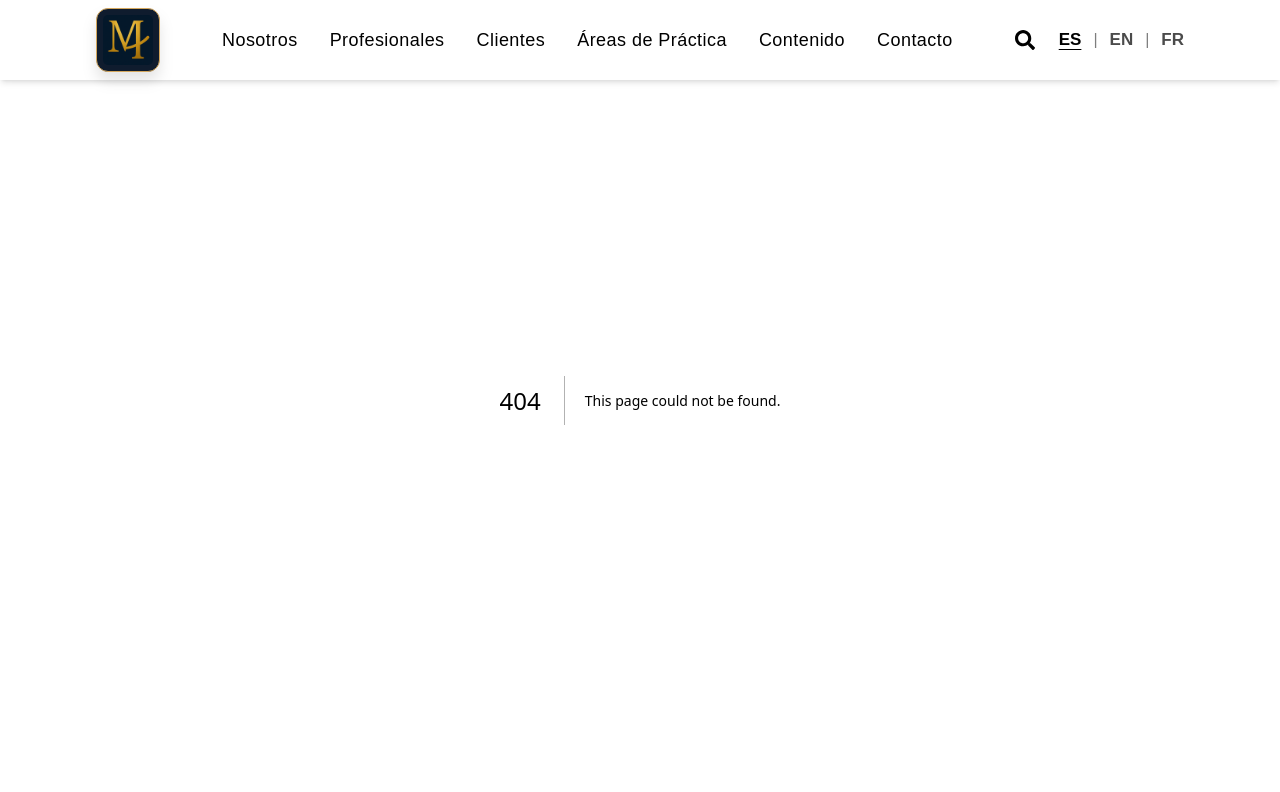
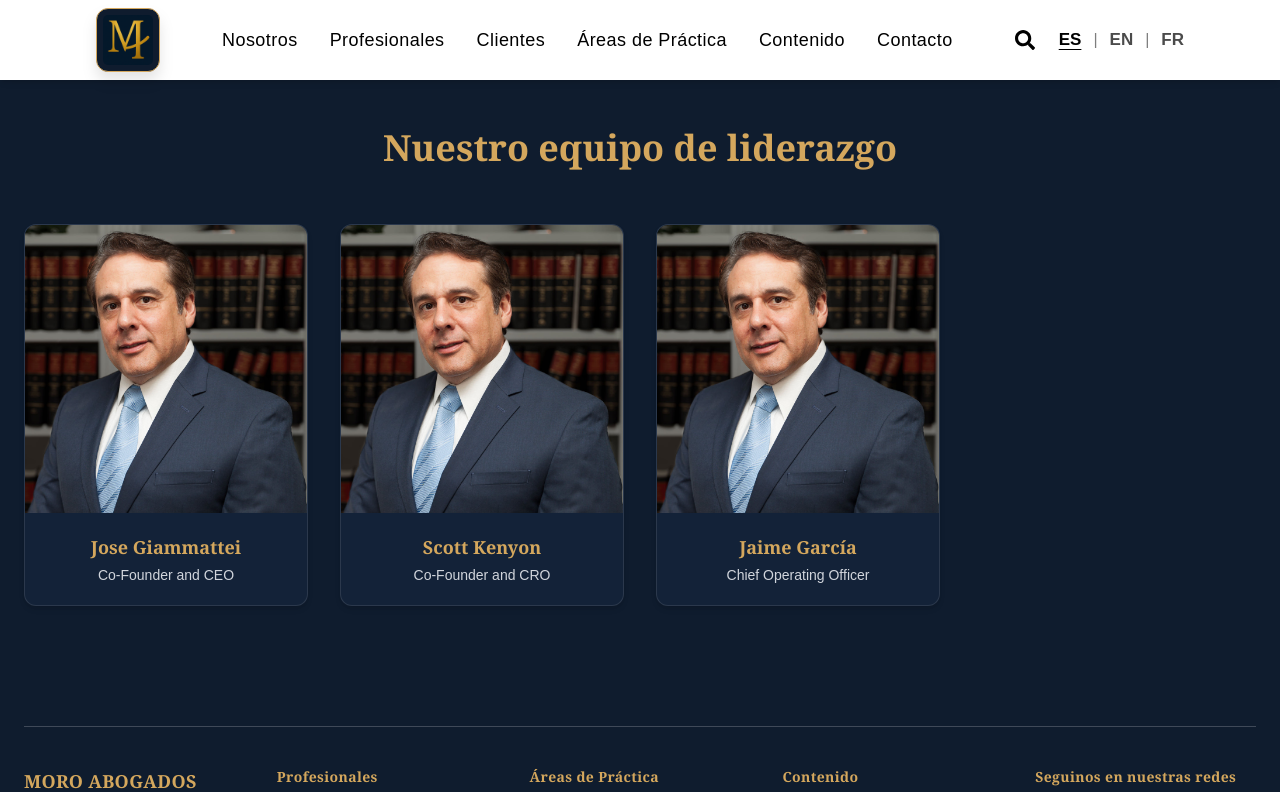
Before and after one commit to BHeydeBautista/MoroAbogados, a Next.js app: page /Team in a window 1280 px wide. Before the commit this address had no page. Shown: the top 792 px of the page. Built offline with nearby package versions, Linux system fonts and the light colour scheme.

Commit message:
info: agregue una seccion de team

```diff
--- /dev/null
+++ b/src/app/Team/page.tsx
@@ -0,0 +1,6 @@
+import TeamSection from "@/components/Team/TeamSection";
+
+
+export default function BuldingPage() {
+  return <TeamSection />;
+}
--- /dev/null
+++ b/src/components/Team/TeamCard.tsx
@@ -0,0 +1,40 @@
+"use client";
+import { motion } from "framer-motion";
+import Image from "next/image";
+
+interface TeamCardProps {
+  name: string;
+  role: string;
+  image: string;
+  index: number;
+}
+
+export default function TeamCard({ name, role, image, index }: TeamCardProps) {
+  return (
+    <motion.div
+      initial={{ opacity: 0, y: 30 }}
+      whileInView={{ opacity: 1, y: 0 }}
+      transition={{ duration: 0.5, delay: index * 0.1 }}
+      viewport={{ once: true }}
+      className="bg-[#132238] rounded-xl overflow-hidden border border-white/10 shadow-md
+                 hover:shadow-[0_0_25px_rgba(212,167,93,0.3)] hover:-translate-y-2
+                 transition-all duration-500 flex flex-col"
+    >
+      {/* Imagen */}
+      <div className="relative w-full h-72 overflow-hidden">
+        <Image
+          src={image}
+          alt={name}
+          fill
+          className="object-cover transition-transform duration-700 hover:scale-110"
+        />
+      </div>
+
+      {/* Texto */}
+      <div className="p-5 text-center">
+        <h3 className="text-lg font-serif font-bold text-[#D4A75D]">{name}</h3>
+        <p className="text-sm text-gray-300 mt-1">{role}</p>
+      </div>
+    </motion.div>
+  );
+}
--- /dev/null
+++ b/src/components/Team/TeamSection.tsx
@@ -0,0 +1,34 @@
+"use client";
+import TeamCard from "./TeamCard";
+
+const teamMembers = [
+  { name: "Jose Giammattei", role: "Co-Founder and CEO", image: "/img/lawyer1.jpg" },
+  { name: "Scott Kenyon", role: "Co-Founder and CRO", image: "/img/lawyer1.jpg" },
+  { name: "Jaime García", role: "Chief Operating Officer", image: "/img/lawyer1.jpg" },
+];
+
+export default function TeamSection() {
+  return (
+    <section className="relative pt-32 pb-20 bg-[#0F1C2E] text-white">
+      <div className="max-w-7xl mx-auto px-6">
+        {/* Título */}
+        <h2 className="text-3xl md:text-4xl font-serif font-bold text-center mb-14 text-[#D4A75D]">
+          Nuestro equipo de liderazgo
+        </h2>
+
+        {/* Grid de Cards */}
+        <div className="grid grid-cols-1 sm:grid-cols-2 md:grid-cols-3 lg:grid-cols-4 gap-8">
+          {teamMembers.map((member, index) => (
+            <TeamCard
+              key={index}
+              index={index}
+              name={member.name}
+              role={member.role}
+              image={member.image}
+            />
+          ))}
+        </div>
+      </div>
+    </section>
+  );
+}
```
